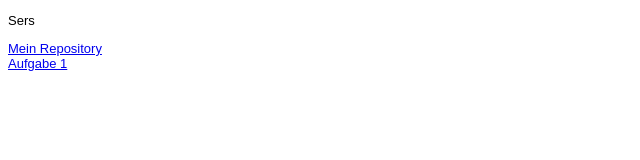
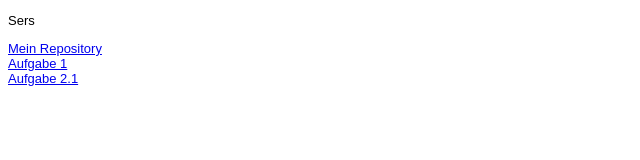
Before and after one commit to richamukasa/EIA2-SoSe2022, a plain HTML site: page Steckbrief/steckbrief.htm in a window 1280 px wide. Shown: the full height of the page, 0-640 px from the left. Drawn offline with Linux system fonts and the light colour scheme.

Commit message:
Aufgabe 2 hochgeladen

```diff
--- a/Steckbrief/steckbrief.htm
+++ b/Steckbrief/steckbrief.htm
@@ -15,6 +15,7 @@ body {
 	<!-- Hier die Links zu den gelösten Aufgaben einstellen, aktuelle oben, alte stehen lassen! Format: Aufgabenbezeichnung, Datum -->
 	<p>Sers</p>
 	<a href="https://github.com/richamukasa/EIA2-SoSe2022/tree/main" target ="_blank" >Mein Repository</a> <br>
-	<a href="https://richamukasa.github.io/EIA2-SoSe2022/A01/Aufgabe01.html" target = "_blank">Aufgabe 1</a>
+	<a href="https://richamukasa.github.io/EIA2-SoSe2022/A01/Aufgabe01.html" target = "_blank">Aufgabe 1</a> <br>
+	<a href="https://richamukasa.github.io/EIA2-SoSe2022/A02/Aufgabe02.html" target = "_blank">Aufgabe 2.1</a>
 </body>
 </html>
```
